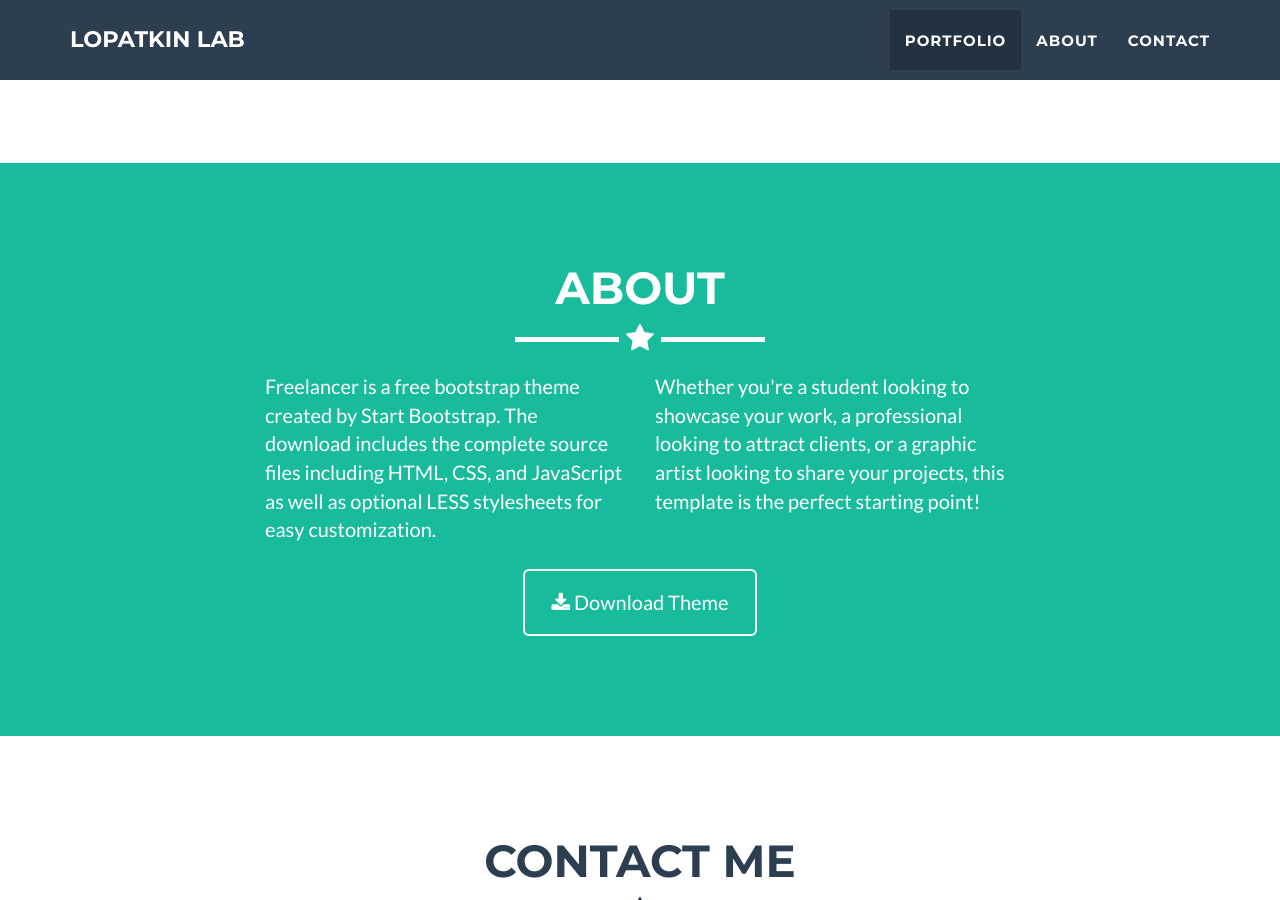
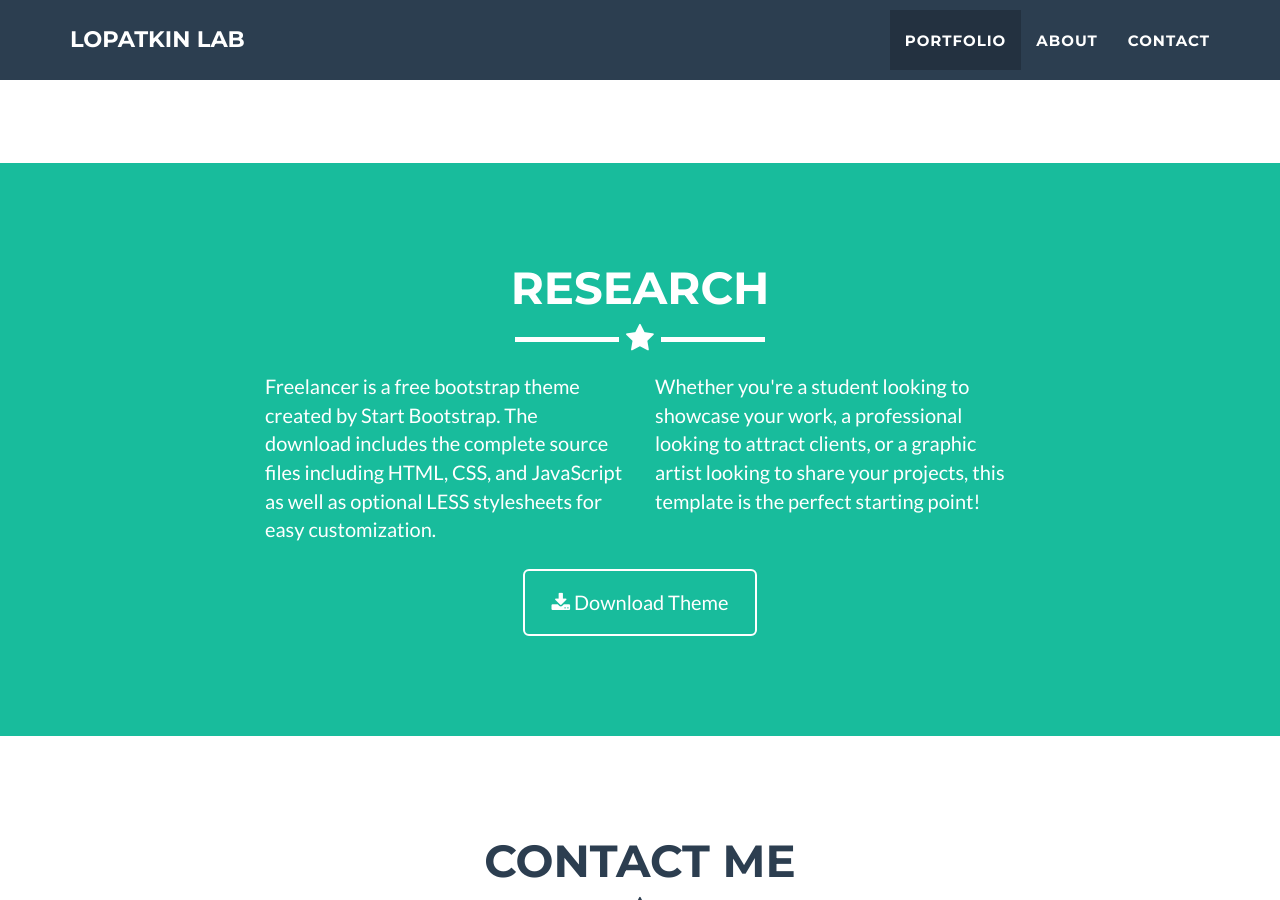
Before and after one commit to ajlopatkin/ajlopatkin.github.io, a Jekyll site: the page built from index.html, in a window 1280 px wide and 900 px high, scrolled down 1502 px. Built offline with Jekyll 4.4.1, drawn with Linux system fonts in a browser that asks for light colours.

Commit message:
Update about.html

```diff
--- a/_includes/about.html
+++ b/_includes/about.html
@@ -3,7 +3,7 @@
         <div class="container">
             <div class="row">
                 <div class="col-lg-12 text-center">
-                    <h2>About</h2>
+                    <h2>Research</h2>
                     <hr class="star-light">
                 </div>
             </div>
```
